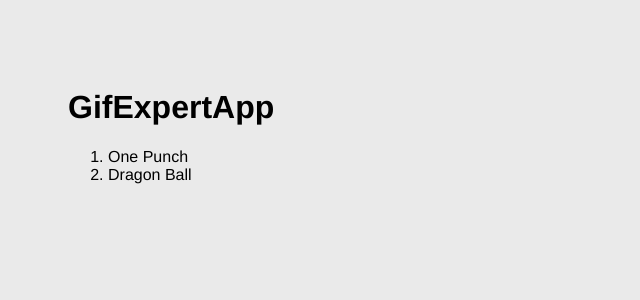
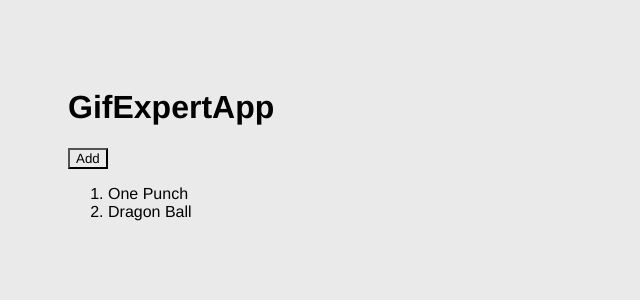
Before and after one commit to cotamo1901/gif-expert-app, a React (Vite) app: page / in a window 1280 px wide. Shown: the top 300 px of the page, without its empty margins (0-640 px from the left). Built offline with nearby package versions, Linux system fonts and the light colour scheme.

Commit message:
se añade usestate

```diff
--- a/src/GifExpertApp.jsx
+++ b/src/GifExpertApp.jsx
@@ -2,7 +2,14 @@ import { useState } from "react";
 
 export const GifExpertApp = () => {
   const [categories, setCategories] = useState(["One Punch", ["Dragon Ball"]]);
-  console.log(categories);
+
+  const onAddCategory = () => {
+
+    // setCategories([...categories,"One Pice"])
+
+    setCategories(cat=>[...cat,'Naruto'])
+  };
+
   return (
     <>
       {/* titulo */}
@@ -10,6 +17,7 @@ export const GifExpertApp = () => {
       {/*Input */}
 
       {/*Listado de Gif */}
+      <button onClick={onAddCategory}>Add</button>
 
       <ol>
         {categories.map((category) => {
```
